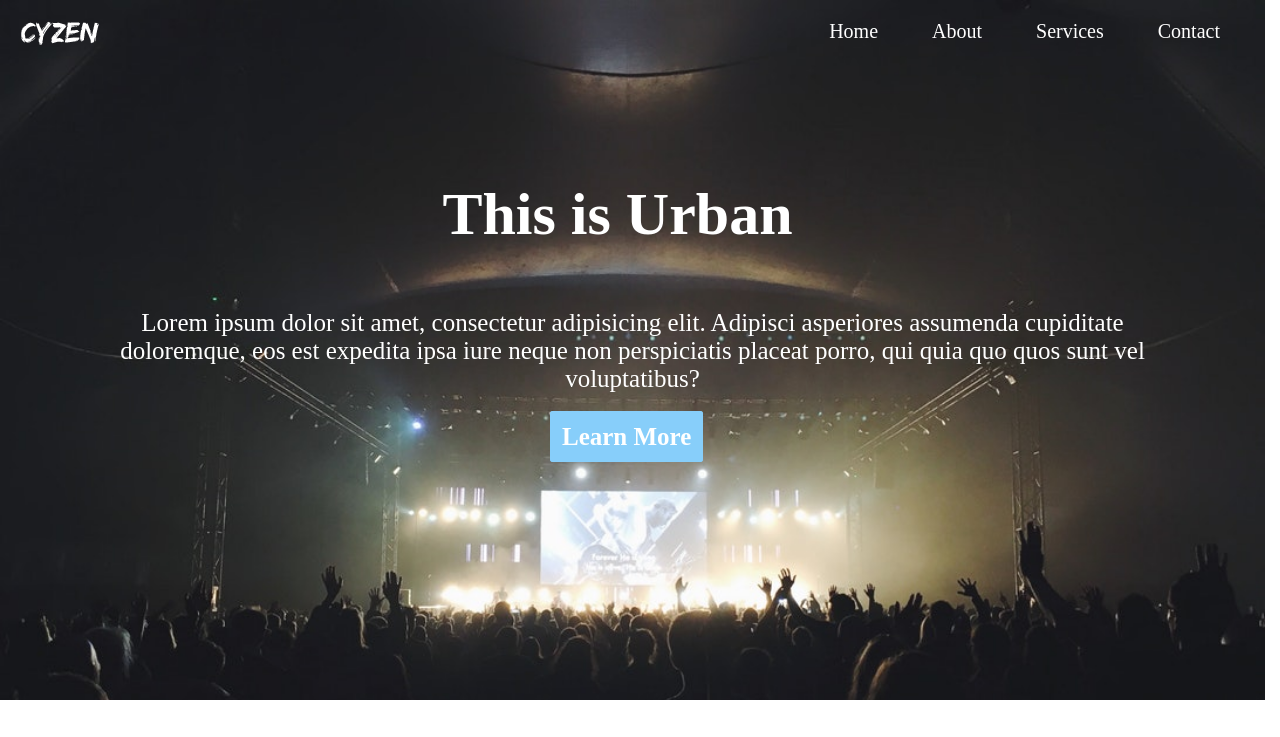
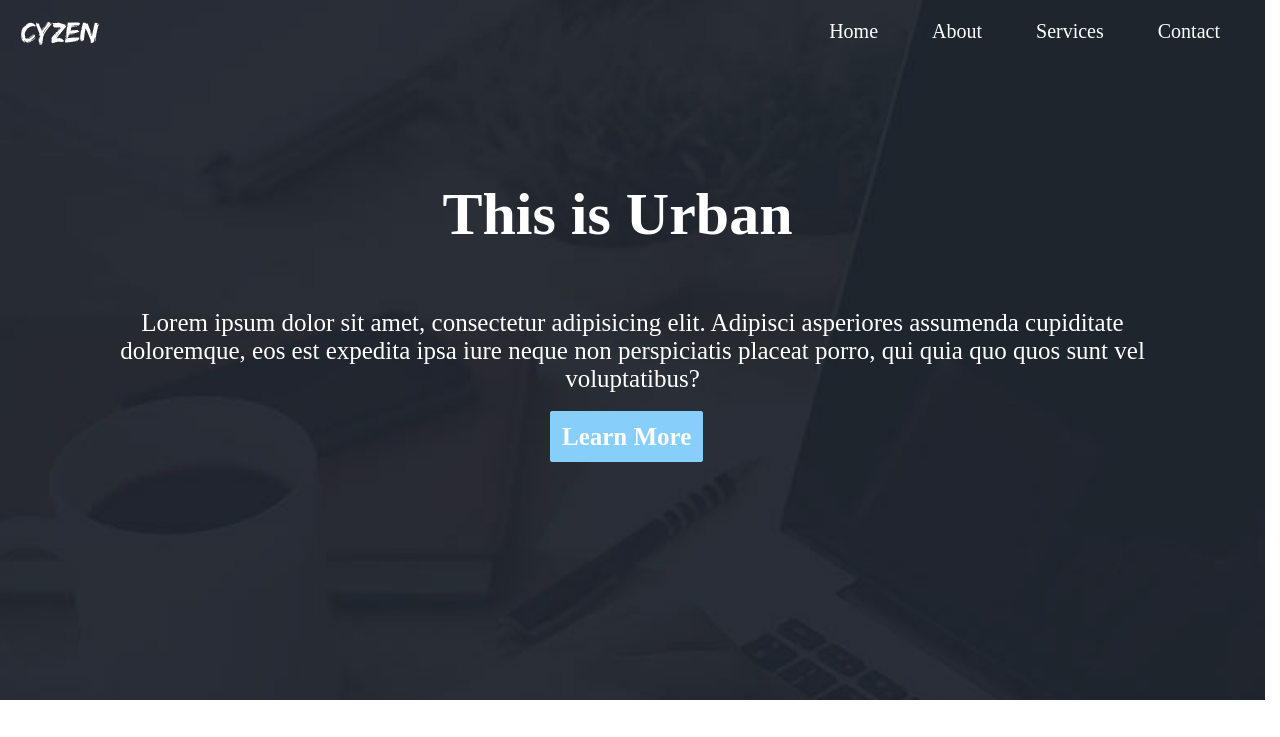
Before and after one commit to charipallyganesh/charipallyganesh.github.io, a plain HTML site: page index.html in a window 1280 px wide. Shown: the top 737 px of the page. Drawn offline with Linux system fonts and the light colour scheme.

Commit message:
Update style.css

```diff
--- a/style.css
+++ b/style.css
@@ -3,7 +3,7 @@
     padding: 0;
 }
 nav{
-    background-image: url("images/g9.jpg");
+    background-image: url("images/s_box.jpg");
     background-size: cover;
     background-repeat: no-repeat;
     width: 1265px;
```
